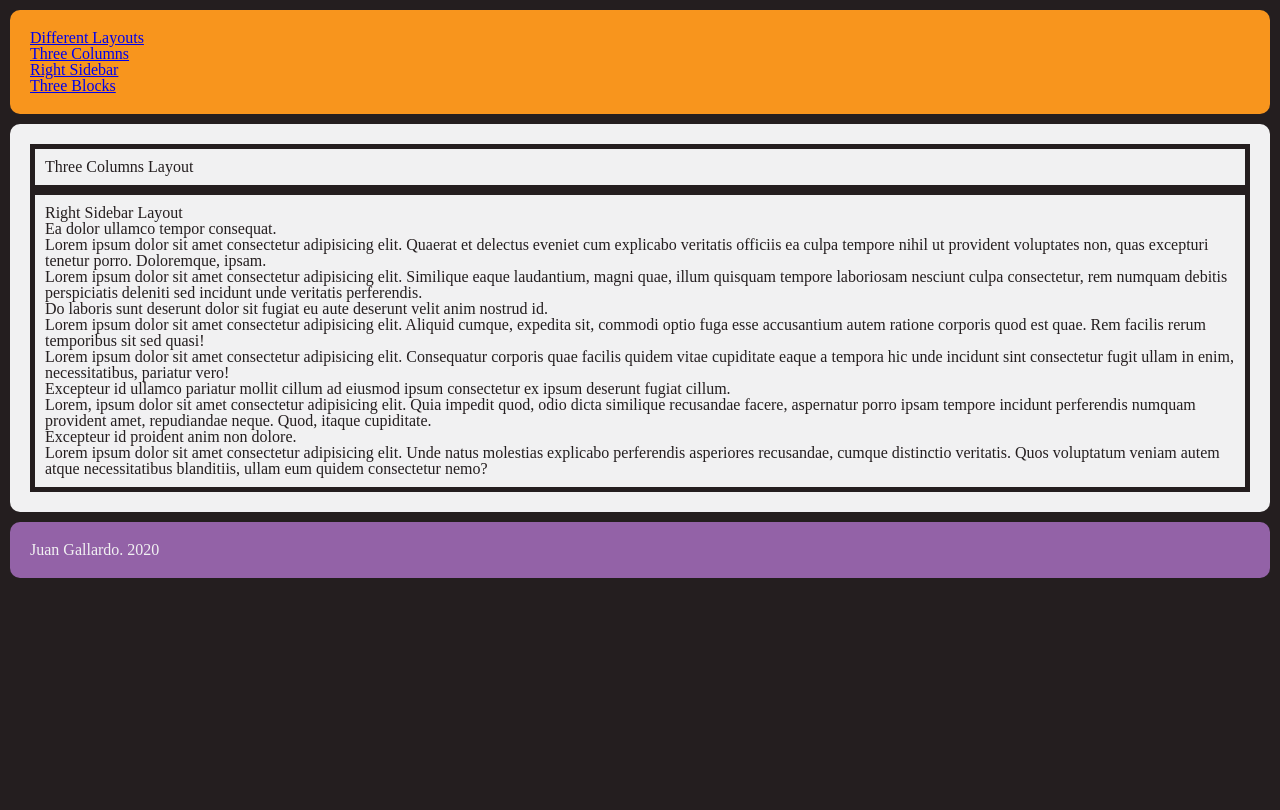
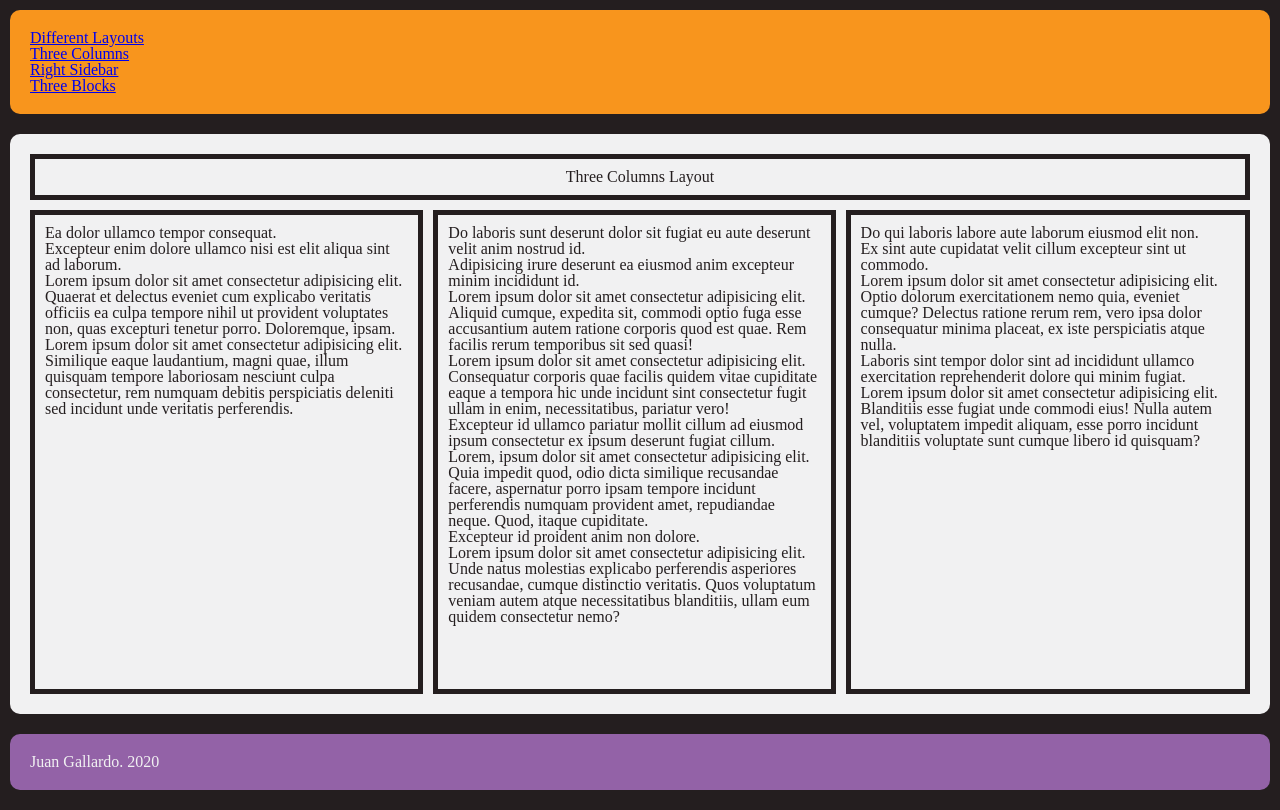
Before and after one commit to JGallardo4/w5c-grid-layouts, a plain HTML site: page three-columns.html in a window 1280 px wide. Drawn offline with Linux system fonts and the light colour scheme.

Commit message:
Add Three Columns structure

```diff
--- a/css/base.css
+++ b/css/base.css
@@ -29,6 +29,7 @@ main>* {
     border-style: solid;
     border-width: 5px;
     border-color: var(--dark);
+    gap: 10px;
 }
 
 footer {
@@ -48,10 +49,6 @@ body>* {
     border-radius: 10px;
 }
 
-main {
-    grid-gap: 10px;
-}
-
 main>* {
     padding: 10px;
 }
--- a/css/three-columns.css
+++ b/css/three-columns.css
@@ -1,6 +1,30 @@
 @import "base.css";
 
 /* Layout */
+
+body {
+    display: grid;
+    grid-template-columns: 1fr;
+    grid-template-rows: auto 1fr auto;
+}
+
+main {
+    display: grid;
+    grid-template-columns: repeat(3, auto);
+    grid-template-rows: auto 1fr;
+    gap: 10px;
+}
+
+#title {
+    grid-column: 1 / 4;
+    text-align: center;
+}
+
+#main-content>* {
+    border-style: solid;
+    border-width: 5px;
+    border-color: var(--dark);
+}
 
 
 /* Other Style */
--- a/three-columns.html
+++ b/three-columns.html
@@ -38,16 +38,23 @@
 
     <main>
         <h1 id="title">Three Columns Layout</h1>
-        <section id="main-content">
-            <h1 id="title">Right Sidebar Layout</h1>
 
+        <article id="article1">
             <h2>Ea dolor ullamco tempor consequat.</h2>
-            <p>Lorem ipsum dolor sit amet consectetur adipisicing elit. Quaerat et delectus eveniet cum explicabo veritatis officiis ea culpa tempore nihil ut provident voluptates non, quas excepturi tenetur porro. Doloremque, ipsam.</p>
+
+            <h3>Excepteur enim dolore ullamco nisi est elit aliqua sint ad laborum.</h3>
+            <p>Lorem ipsum dolor sit amet consectetur adipisicing elit. Quaerat et delectus eveniet cum explicabo veritatis officiis ea culpa tempore nihil ut provident voluptates non, quas excepturi tenetur porro. Doloremque, ipsam.
+            </p>
             <p>Lorem ipsum dolor sit amet consectetur adipisicing elit. Similique eaque laudantium, magni quae, illum quisquam tempore laboriosam nesciunt culpa consectetur, rem numquam debitis perspiciatis deleniti sed incidunt unde veritatis perferendis.</p>
+        </article>
 
+        <article id="article2">
             <h2>Do laboris sunt deserunt dolor sit fugiat eu aute deserunt velit anim nostrud id.</h2>
+
+            <h3>Adipisicing irure deserunt ea eiusmod anim excepteur minim incididunt id.</h3>
             <p>Lorem ipsum dolor sit amet consectetur adipisicing elit. Aliquid cumque, expedita sit, commodi optio fuga esse accusantium autem ratione corporis quod est quae. Rem facilis rerum temporibus sit sed quasi!</p>
-            <p>Lorem ipsum dolor sit amet consectetur adipisicing elit. Consequatur corporis quae facilis quidem vitae cupiditate eaque a tempora hic unde incidunt sint consectetur fugit ullam in enim, necessitatibus, pariatur vero!</p>
+            <p>Lorem ipsum dolor sit amet consectetur adipisicing elit. Consequatur corporis quae facilis quidem vitae cupiditate eaque a tempora hic unde incidunt sint consectetur fugit ullam in enim, necessitatibus, pariatur vero!
+            </p>
 
             <h3>Excepteur id ullamco pariatur mollit cillum ad eiusmod ipsum consectetur ex ipsum deserunt fugiat cillum.
             </h3>
@@ -57,7 +64,17 @@
             <p>Lorem ipsum dolor sit amet consectetur adipisicing elit. Unde natus molestias explicabo perferendis asperiores recusandae, cumque distinctio veritatis. Quos voluptatum veniam autem atque necessitatibus blanditiis, ullam eum quidem consectetur
                 nemo?
             </p>
-        </section>
+        </article>
+
+        <article id="article3">
+            <h2>Do qui laboris labore aute laborum eiusmod elit non.</h2>
+
+            <h3>Ex sint aute cupidatat velit cillum excepteur sint ut commodo.</h3>
+            <p>Lorem ipsum dolor sit amet consectetur adipisicing elit. Optio dolorum exercitationem nemo quia, eveniet cumque? Delectus ratione rerum rem, vero ipsa dolor consequatur minima placeat, ex iste perspiciatis atque nulla.</p>
+
+            <h3>Laboris sint tempor dolor sint ad incididunt ullamco exercitation reprehenderit dolore qui minim fugiat.</h3>
+            <p>Lorem ipsum dolor sit amet consectetur adipisicing elit. Blanditiis esse fugiat unde commodi eius! Nulla autem vel, voluptatem impedit aliquam, esse porro incidunt blanditiis voluptate sunt cumque libero id quisquam?</p>
+        </article>
     </main>
 
     <footer>
```
